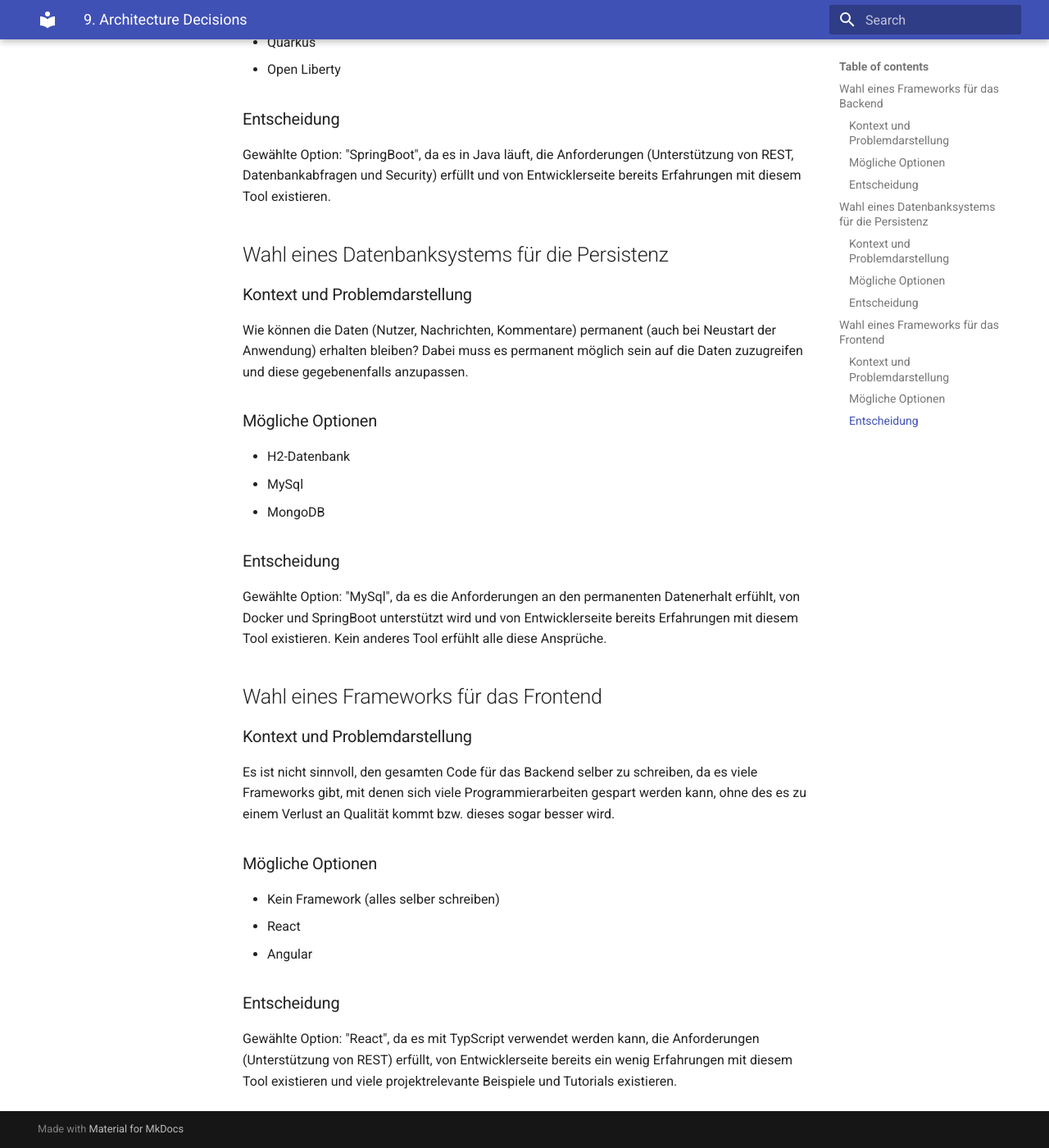
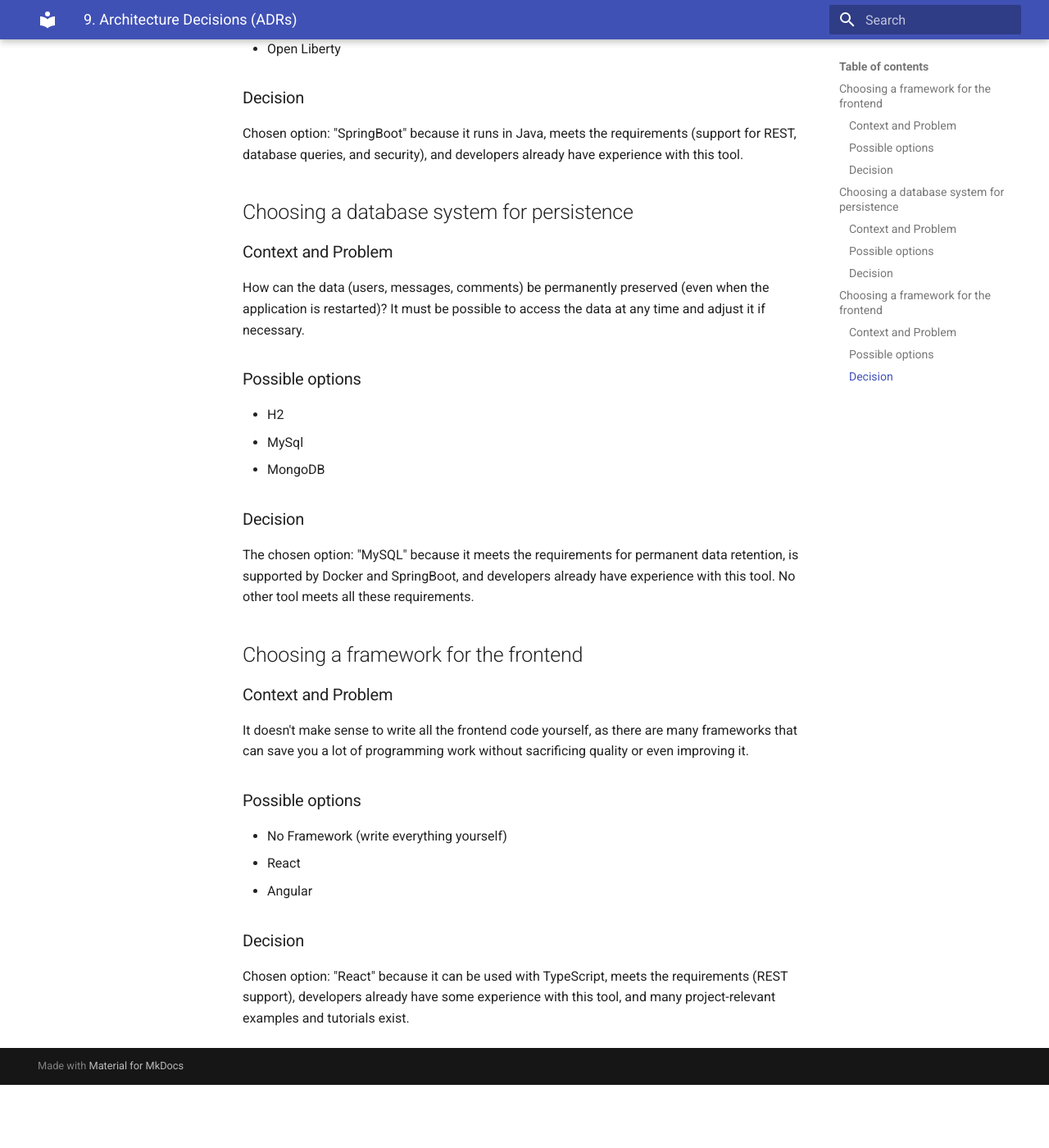
Before and after one commit to Noah-Stud/SQS-Projekt, an MkDocs documentation site: the page built from docs/pages/arc42/9.ArchitectureDecisions.md, in a window 1280 px wide and 1400 px high, scrolled down 508 px. Shown: the whole window at 82% size. Built offline with MkDocs 1.6.1 and Material for MkDocs 9.7.7, drawn with Linux system fonts in a browser that asks for light colours; after the commit the page ends 1831 px from its top, so only the background shows below that; some of the changed text lies outside the part shown.

Commit message:
updated doc (arc42)

```diff
--- a/docs/pages/arc42/9.ArchitectureDecisions.md
+++ b/docs/pages/arc42/9.ArchitectureDecisions.md
@@ -1,60 +1,45 @@
-# 9. Architecture Decisions
+# 9. Architecture Decisions (ADRs)
 
-## Wahl eines Frameworks für das Backend
+## Choosing a framework for the frontend
+### Context and Problem
+It doesn't make sense to write all the backend code yourself,
+as there are many frameworks that can save you a lot of programming work without sacrificing quality or even improving it.
 
-### Kontext und Problemdarstellung
-
-Es ist nicht sinnvoll, den gesamten Code für das Backend selber zu schreiben, da es viele Frameworks gibt,
-mit denen sich viele Programmierarbeit gespart werden kann, ohne des es zu einem Verlust an Qualität kommt bzw.
-dieses sogar besser wird.
-
-### Mögliche Optionen
-
-* Kein Framework (alles selber schreiben)
+### Possible options
+* No Framework (write everything yourself)
 * SpringBoot
 * Quarkus
 * Open Liberty
 
-### Entscheidung
+### Decision
+Chosen option: "SpringBoot" because it runs in Java, meets the requirements (support for REST, database queries, and security),
+and developers already have experience with this tool.
 
-Gewählte Option: "SpringBoot", da es in Java läuft, die Anforderungen (Unterstützung von REST, Datenbankabfragen und Security)
-erfüllt und von Entwicklerseite bereits Erfahrungen mit diesem Tool existieren.
+## Choosing a database system for persistence
+### Context and Problem
+How can the data (users, messages, comments) be permanently preserved (even when the application is restarted)?
+It must be possible to access the data at any time and adjust it if necessary.
 
-## Wahl eines Datenbanksystems für die Persistenz
-
-### Kontext und Problemdarstellung
-
-Wie können die Daten (Nutzer, Nachrichten, Kommentare) permanent (auch bei Neustart der Anwendung) erhalten bleiben?
-Dabei muss es permanent möglich sein auf die Daten zuzugreifen und diese gegebenenfalls anzupassen.
-
-### Mögliche Optionen
-
-* H2-Datenbank
+### Possible options
+* H2
 * MySql
 * MongoDB
 
-### Entscheidung
+### Decision
+The chosen option: "MySQL" because it meets the requirements for permanent data retention,
+is supported by Docker and SpringBoot, and developers already have experience with this tool.
+No other tool meets all these requirements.
 
-Gewählte Option: "MySql", da es die Anforderungen an den permanenten Datenerhalt erfühlt, von Docker und
-SpringBoot unterstützt wird und von Entwicklerseite bereits Erfahrungen mit diesem Tool existieren.
-Kein anderes Tool erfühlt alle diese Ansprüche.
+## Choosing a framework for the frontend
+### Context and Problem
+It doesn't make sense to write all the frontend code yourself,
+as there are many frameworks that can save you a lot of programming work without sacrificing quality or even improving it.
 
-## Wahl eines Frameworks für das Frontend
-
-### Kontext und Problemdarstellung
-
-Es ist nicht sinnvoll, den gesamten Code für das Backend selber zu schreiben, da es viele Frameworks gibt,
-mit denen sich viele Programmierarbeiten gespart werden kann, ohne des es zu einem Verlust an Qualität kommt bzw.
-dieses sogar besser wird.
-
-### Mögliche Optionen
-
-* Kein Framework (alles selber schreiben)
+### Possible options
+* No Framework (write everything yourself)
 * React
 * Angular
 
-### Entscheidung
-
-Gewählte Option: "React", da es mit TypScript verwendet werden kann, die Anforderungen (Unterstützung von REST)
-erfüllt, von Entwicklerseite bereits ein wenig Erfahrungen mit diesem Tool existieren und viele projektrelevante
-Beispiele und Tutorials existieren.
+### Decision
+Chosen option: "React" because it can be used with TypeScript, meets the requirements (REST support),
+developers already have some experience with this tool, and many project-relevant examples and tutorials exist.
```
Also changed, not shown: docs/pages/arc42/12.Glossary.md (+7 -6 lines), docs/pages/arc42/3.TechnicalContext.md (+7 -7 lines), docs/pages/arc42/arc42.md (+10 -10 lines).
